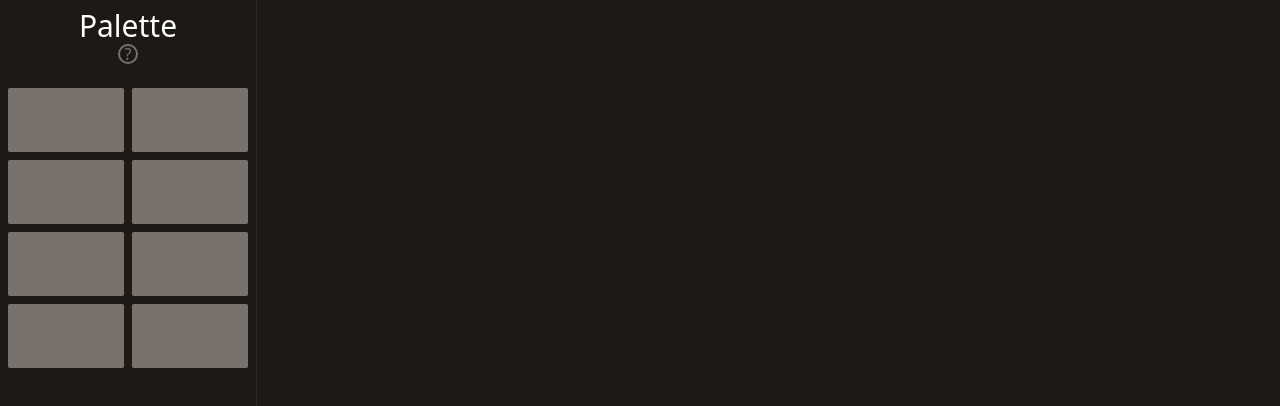
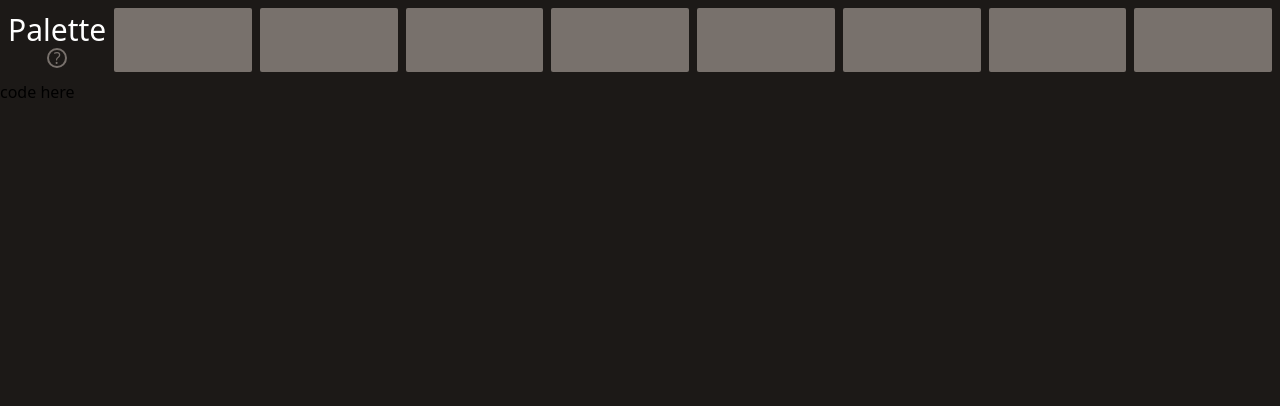
Before and after one commit to j4ns8i/j4ns8i.github.io, a React (Vite) app: page / in a window 1280 px wide. Shown: the top 406 px of the page. Built offline with nearby package versions, Linux system fonts and the light colour scheme.

Commit message:
WIP: Start moving palette boxes up top

```diff
--- a/src/App.tsx
+++ b/src/App.tsx
@@ -9,7 +9,7 @@ function PaletteHeader() {
 
 function PaletteInfo() {
   return (
-    <div className="w-5 h-5 rounded-full flex justify-center items-center border-2 border-stone-500">
+    <div className="size-5 rounded-full flex justify-center items-center border-2 border-stone-500">
       <p className="text-stone-500">?</p>
     </div>
   )
@@ -48,16 +48,21 @@ function PaletteColorBox() {
   return (
     <>
       <div>
-        <div className='min-w-full h-16 rounded-sm bg-stone-500' onClick={handleClick}></div>
-        <div ref={myRef} className='fixed left-12 top-24'></div>
+        <div className='h-16 rounded-sm bg-stone-500' onClick={handleClick}></div>
+        <div ref={myRef} className='fixed'></div>
       </div>
     </>
   )
 }
 
-function PaletteGrid() {
+function PaletteMix() {
   return (
-    <div className="grid grid-cols-2 gap-2 min-w-full mt-6">
+    <div className="flex flex-1 gap-2 grow justify-center items-center">
+      <div className="flex flex-col place-items-center">
+        <PaletteHeader />
+        <PaletteInfo />
+      </div>
+      <div className="grid grow gap-2 grid-cols-8">
         <PaletteColorBox />
         <PaletteColorBox />
         <PaletteColorBox />
@@ -67,40 +72,30 @@ function PaletteGrid() {
         <PaletteColorBox />
         <PaletteColorBox />
       </div>
+    </div>
   )
 }
 
 function PaletteWindow() {
   return (
-    <div className="bg-stone-900 p-2 w-64 flex flex-col items-center">
-      <PaletteHeader />
-      <PaletteInfo />
-      <PaletteGrid />
-    </div>
-  )
-}
-
-function Frame({ children }: { children: React.ReactNode }) {
-  return (
-    // TODO: h-screen breaks if palette extends below initial viewport, so you
-    // might need to revert to the initial implementation
-    <div className="flex h-screen bg-stone-900 divide-x divide-stone-800">
-      {children}
+    <div className="bg-stone-900 p-2 flex items-center">
+      <PaletteMix />
     </div>
   )
 }
 
 function Preview() {
   return <div className="grow bg-stone-900">
+  code here
   </div>
 }
 
 function App() {
   return (
-    <Frame>
+    <div className="flex flex-col">
       <PaletteWindow />
       <Preview />
-    </Frame>
+    </div>
   )
 }
 
--- a/src/index.css
+++ b/src/index.css
@@ -4,9 +4,9 @@
 
 /* Basic root background overrides */
 @layer components {
-  /* :root { */
-  /*   @apply bg-stone-900 min-h-full flex flex-col; */
-  /* } */
+  :root {
+    @apply bg-stone-900 min-h-full flex flex-col;
+  }
 
   /* body { */
   /*   @apply grow flex flex-col; */
```
Lines whose indentation alone changed are shown as unchanged.
